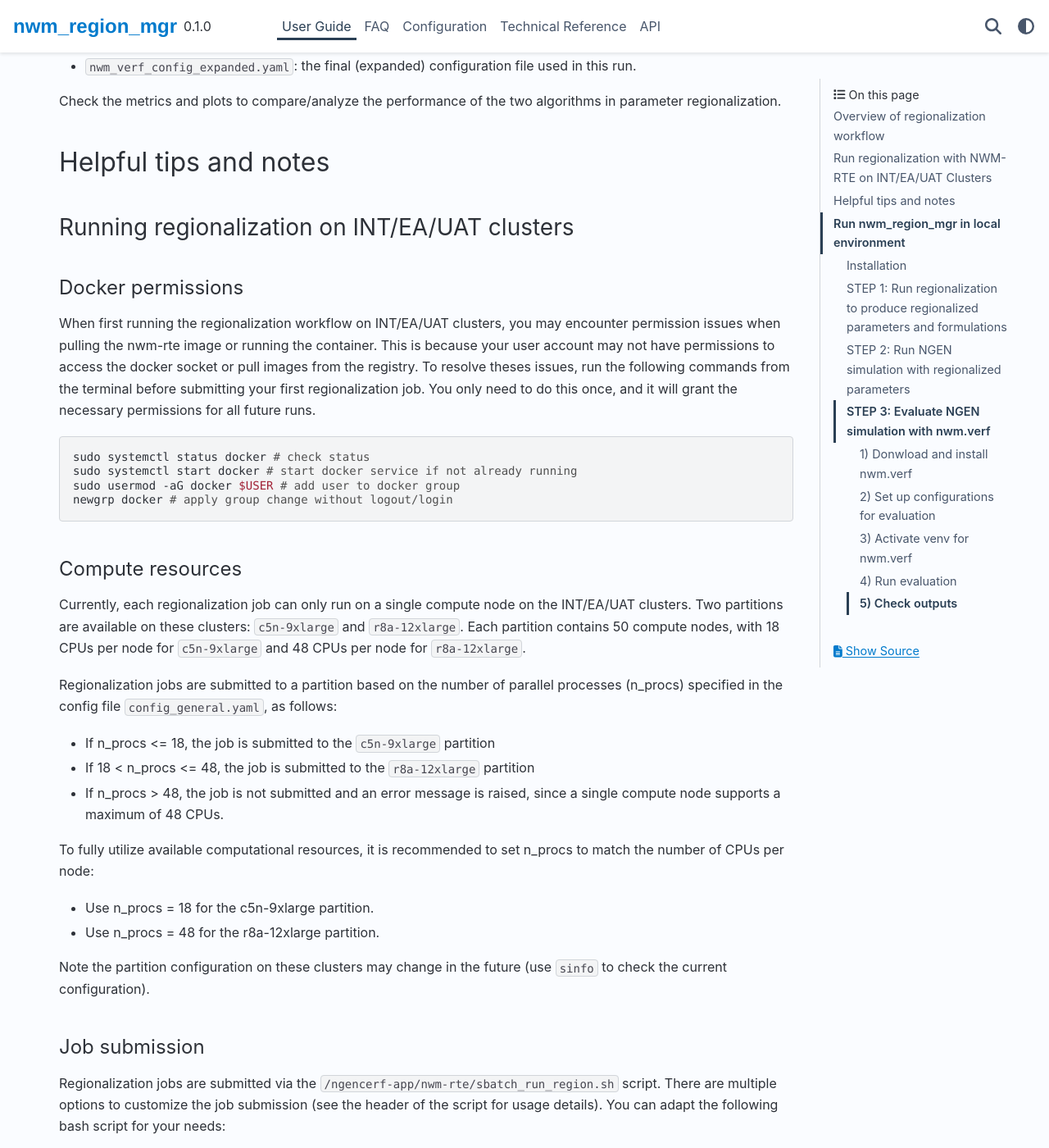
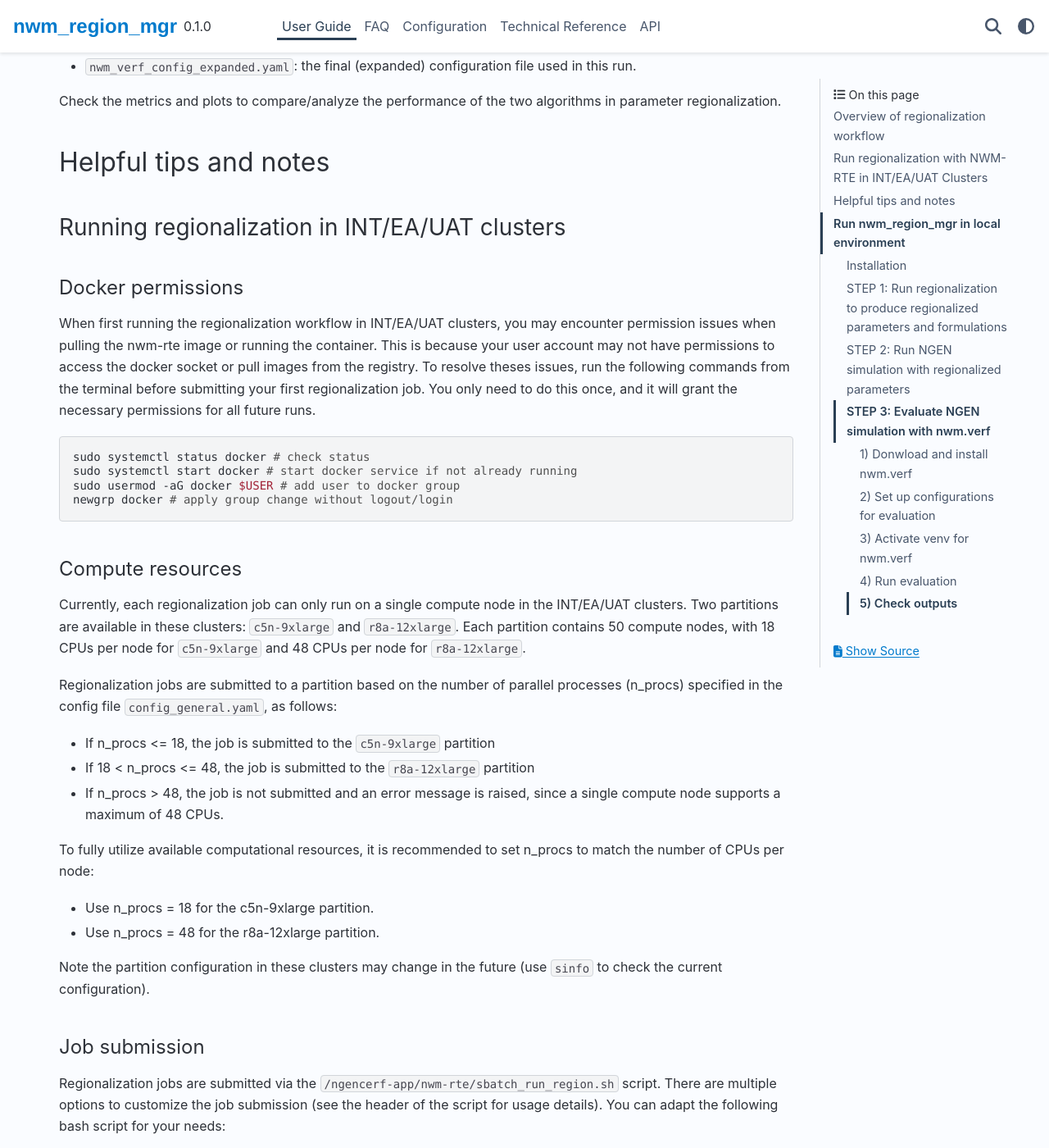
Before and after one commit to NGWPC/nwm-region-mgr, a Sphinx documentation site: the page built from docs/source/user_guide.md, in a window 1280 px wide and 1400 px high, scrolled down 8097 px. Shown: the whole window at 82% size. Built offline with Sphinx 7.4.7 and the PyData theme 0.15.4, drawn with Linux system fonts in a browser that asks for light colours; some of the changed text lies outside the part shown.

````diff
--- a/docs/source/user_guide.md
+++ b/docs/source/user_guide.md
@@ -10,9 +10,9 @@ The regionalization workflow includes the following steps:
 
 ![Regionalization Workflow](_images/regionalization_workflow.jpeg)
 
-## Run regionalization with NWM-RTE on INT/EA/UAT Clusters
+## Run regionalization with NWM-RTE in INT/EA/UAT Clusters
 
-On the INT/EA/UAT clusters, all software dependencies for regionalization are installed and managed through
+In the INT/EA/UAT clusters, all software dependencies for regionalization are installed and managed through
 NWM-RTE (Run Time Environment, `/ngencerf-app/nwm-rte`). Regionalization workflows are executed via docker containers using an
 [nwm-rte image](https://github.com/NGWPC/nwm-rte/pkgs/container/nwm-rte).
 
@@ -246,10 +246,10 @@ Check the metrics and plots to compare/analyze the performance of the two algori
 
 ## Helpful tips and notes
 
-### Running regionalization on INT/EA/UAT clusters
+### Running regionalization in INT/EA/UAT clusters
 
 #### Docker permissions
-When first running the regionalization workflow on INT/EA/UAT clusters, you may encounter permission issues when pulling the nwm-rte image or running the container. This is because your user account may not have permissions to access the docker socket or pull images from the registry. To resolve theses issues, run the following commands from the terminal before submitting your first regionalization job. You only need to do this once, and it will grant the necessary permissions for all future runs.
+When first running the regionalization workflow in INT/EA/UAT clusters, you may encounter permission issues when pulling the nwm-rte image or running the container. This is because your user account may not have permissions to access the docker socket or pull images from the registry. To resolve theses issues, run the following commands from the terminal before submitting your first regionalization job. You only need to do this once, and it will grant the necessary permissions for all future runs.
 ```bash
 sudo systemctl status docker # check status
 sudo systemctl start docker # start docker service if not already running
@@ -259,8 +259,8 @@ newgrp docker # apply group change without logout/login
 
 #### Compute resources
 
-Currently, each regionalization job can only run on a single compute node on the INT/EA/UAT clusters. Two partitions
-are available on these clusters: `c5n-9xlarge` and `r8a-12xlarge`. Each partition contains 50 compute nodes, with 18
+Currently, each regionalization job can only run on a single compute node in the INT/EA/UAT clusters. Two partitions
+are available in these clusters: `c5n-9xlarge` and `r8a-12xlarge`. Each partition contains 50 compute nodes, with 18
 CPUs per node for `c5n-9xlarge` and 48 CPUs per node for `r8a-12xlarge`.
 
 Regionalization jobs are submitted to a partition based on the number of parallel processes (n_procs) specified in
@@ -274,7 +274,7 @@ To fully utilize available computational resources, it is recommended to set n_p
 - Use n_procs = 18 for the c5n-9xlarge partition.
 - Use n_procs = 48 for the r8a-12xlarge partition.
 
-Note the partition configuration on these clusters may change in the future (use `sinfo` to check the current configuration).
+Note the partition configuration in these clusters may change in the future (use `sinfo` to check the current configuration).
 
 #### Job submission
 Regionalization jobs are submitted via the `/ngencerf-app/nwm-rte/sbatch_run_region.sh` script. There are multiple options to
````
